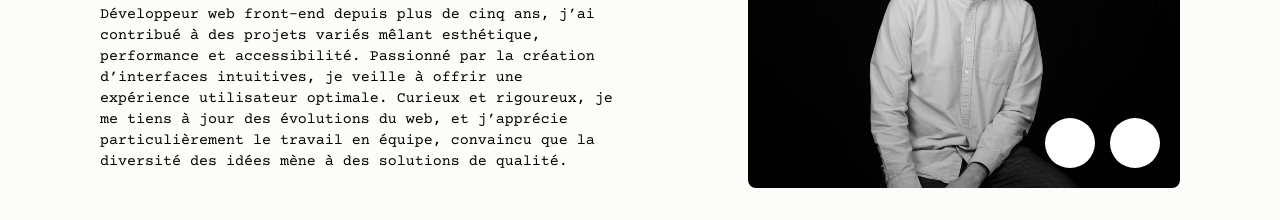
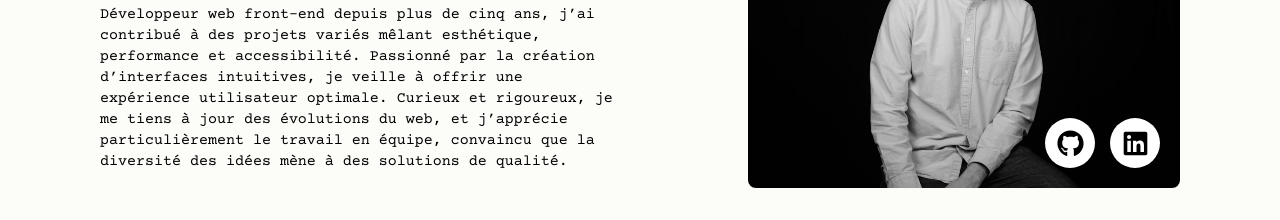
Before and after one commit to tituan/frontend-portfolio-boisard-2025, a Next.js app: page / in a window 1280 px wide. Shown: the part 1000-1220 px from the top of the page. Built offline with nearby package versions, Linux system fonts and the light colour scheme.

Commit message:
add icon fontawesome

```diff
--- a/components/Interest.js
+++ b/components/Interest.js
@@ -45,7 +45,7 @@ export default function Interest() {
     speed: 500,
     slidesToShow: 3,
     slidesToScroll: 1,
-    arrows: true,
+    arrows: false,
     responsive: [
       {
         breakpoint: 768, // mobile
@@ -74,7 +74,7 @@ export default function Interest() {
           <Slider {...settings} className="interest__galery__wrapper">
             {galleryItems.map((item, i) => (
               <div className="itemGalery" key={i}>
-                <Link href={item.link} target="_blank" rel="noopener noreferrer" className="itemGalery__pic">
+                {/* <Link href={item.link} target="_blank" rel="noopener noreferrer" className="itemGalery__pic">
                   <Image
                     src={item.src}
                     alt={item.alt}
@@ -82,7 +82,16 @@ export default function Interest() {
                     height={250}
                     className="itemGalery__pic__img"
                   />
-                </Link>
+                </Link> */}
+                <div className="itemGalery__pic">
+                  <Image
+                    src={item.src}
+                    alt={item.alt}
+                    width={400}
+                    height={250}
+                    className="itemGalery__pic__img"
+                  />
+                </div>
               </div>
             ))}
           </Slider>
--- a/components/Presentation.js
+++ b/components/Presentation.js
@@ -1,5 +1,8 @@
 import Link from 'next/link';
 import Image from "next/image";
+import { FontAwesomeIcon } from '@fortawesome/react-fontawesome';
+import { faGithub, faLinkedin } from '@fortawesome/free-brands-svg-icons';
+
 
 export default function Presentation() {
   return (
@@ -31,10 +34,10 @@ export default function Presentation() {
           />
           <div className="presentation__visuel__links">
             <Link href="https://github.com/tituan" target="_blank" className="presentation__visuel__links__icon">
-              <i className="fa-brands fa-github"></i>
+              <FontAwesomeIcon icon={faGithub} />
             </Link>
             <Link href="https://www.linkedin.com/in/antoine-boisard-216a0741/" className="presentation__visuel__links__icon">
-              <i className="fa-brands fa-linkedin"></i>
+              <FontAwesomeIcon icon={faLinkedin} />
             </Link>
           </div>
         </div>
--- /dev/null
+++ b/lib/fontawesome.js
@@ -0,0 +1,3 @@
+import { config } from "@fortawesome/fontawesome-svg-core";
+import "@fortawesome/fontawesome-svg-core/styles.css";
+config.autoAddCss = false;
--- a/package.json
+++ b/package.json
@@ -9,6 +9,9 @@
     "lint": "next lint"
   },
   "dependencies": {
+    "@fortawesome/fontawesome-svg-core": "^6.7.2",
+    "@fortawesome/free-brands-svg-icons": "^6.7.2",
+    "@fortawesome/react-fontawesome": "^0.2.2",
     "framer-motion": "^12.16.0",
     "next": "15.3.2",
     "react": "^19.0.0",
--- a/src/app/layout.js
+++ b/src/app/layout.js
@@ -1,5 +1,6 @@
 import { Roboto, Geist, Geist_Mono, Courier_Prime } from "next/font/google";
 import '../../styles/main.scss';
+import '../../lib/fontawesome';
 
 const roboto = Roboto({
   variable: "--font-roboto",
```
Also changed, not shown: 1 other file (tests, documents, lock files or other folders).
